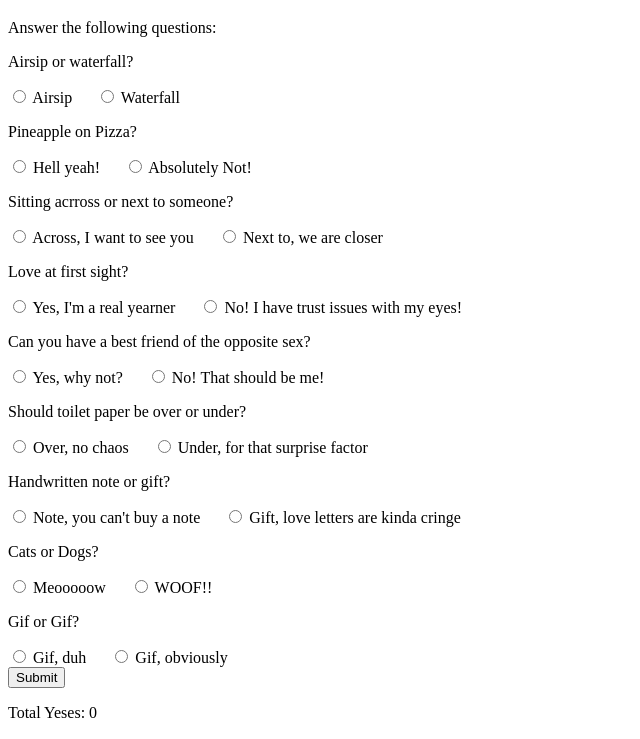
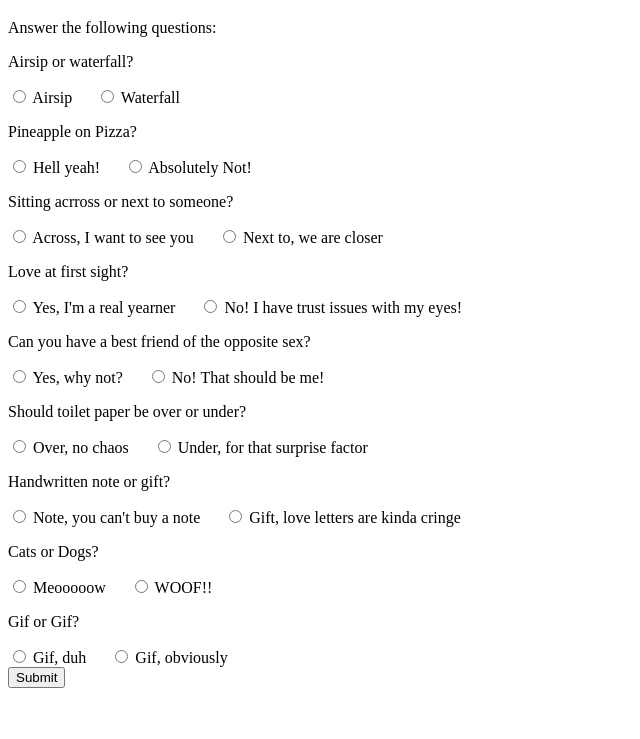
Before and after one commit to richa-g7/richa-g7, a plain HTML site: page hot_takes_test.html in a window 1280 px wide. Shown: the part 61-800 px from the top of the page, without its empty margins (0-640 px from the left). Drawn offline with Linux system fonts and the light colour scheme.

Commit message:
Update hot_takes_test.html

```diff
--- a/hot_takes_test.html
+++ b/hot_takes_test.html
@@ -94,21 +94,7 @@
          <button type="button" onclick="submitForm()">Submit</button>
 </form>
 
-<p>Total Yeses: <span id="totalYes">0</span></p>
-
 <script>
-// function calculateYes() {
-//   var q1 = document.getElementById("q1").value;
-//   var q2 = document.getElementById("q2").value;
-//   var q3 = document.getElementById("q3").value;
-
-//   var totalYes = 0;
-//   if (q1 === "yes") totalYes++;
-//   if (q2 === "yes") totalYes++;
-//   if (q3 === "yes") totalYes++;
-
-//   document.getElementById("totalYes").textContent = totalYes;
-
         function submitForm() {
             let answers = "";
             for (let i = 1; i <= 10; i++) {
```
